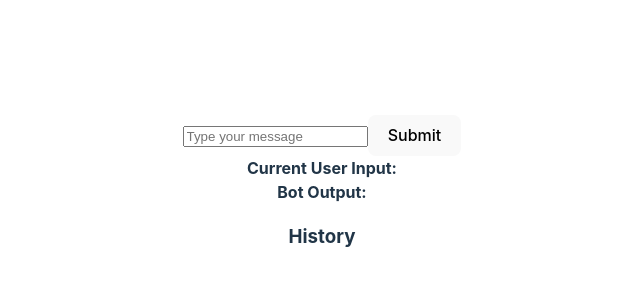
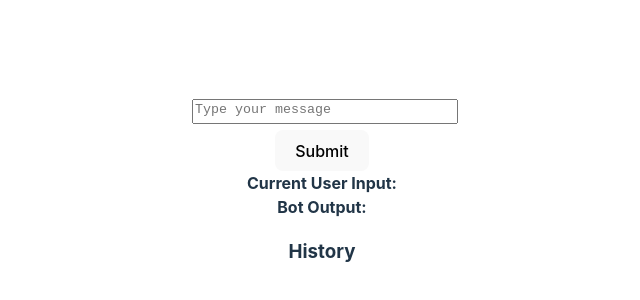
Before and after one commit to BharatSuthar21/WebDevelopment, a React (Vite) app in the folder HomeWork1/: page / in a window 1280 px wide. Shown: the part 208-508 px from the top of the page, without its empty margins (318-958 px from the left). Built offline with nearby package versions, Linux system fonts and the light colour scheme.

Commit message:
Some changes made in HomeWork1/src/Components/User.jsx

```diff
--- a/HomeWork1/src/Components/User.jsx
+++ b/HomeWork1/src/Components/User.jsx
@@ -1,23 +1,51 @@
-import React from 'react'
+import React, { useState, useRef, useEffect } from 'react';
 
-function User({setInput}) {
+function User({ setMessage }) {
+    const [input, setInput] = useState('');
+    const textareaRef = useRef(null);
 
     const handleSubmit = (e) => {
-        const inputValue = e.target.elements.inputField.value;
-        setInput(inputValue);
-    }
+        e.preventDefault();
+        setMessage(input); // Pass the message up to the parent component
+        setInput(''); // Clear the input after submitting
+    };
+
+    const handleChange = (e) => {
+        setInput(e.target.value);
+        adjustTextareaHeight();
+    };
+
+    const adjustTextareaHeight = () => {
+        const textarea = textareaRef.current;
+        textarea.style.height = 'auto'; // Reset height to auto
+        textarea.style.height = `${Math.min(textarea.scrollHeight, 150)}px`; // Set height dynamically up to a max height
+    };
+
+    useEffect(() => {
+        adjustTextareaHeight(); // Adjust height on component mount
+    }, [input]);
+
     return (
         <div>
             <form onSubmit={handleSubmit}>
-            <input
-                type="text"
+                <textarea
+                    ref={textareaRef}
                     name="inputField"
                     placeholder="Type your message"
+                    value={input}
+                    onChange={handleChange}
+                    rows={1}
+                    style={{
+                        resize: 'none',
+                        overflowY: input.length > 0 && textareaRef.current.scrollHeight > 150 ? 'auto' : 'hidden', // Add vertical scrollbar if height exceeds maxHeight
+                        maxHeight: '150px', // Max height for the textarea
+                        width: '100%', // Full width for the textarea
+                    }}
                 />
                 <button type="submit">Submit</button>
             </form>
         </div>
-  )
+    );
 }
 
-export default User
+export default User;
```
Lines whose indentation alone changed are shown as unchanged.
